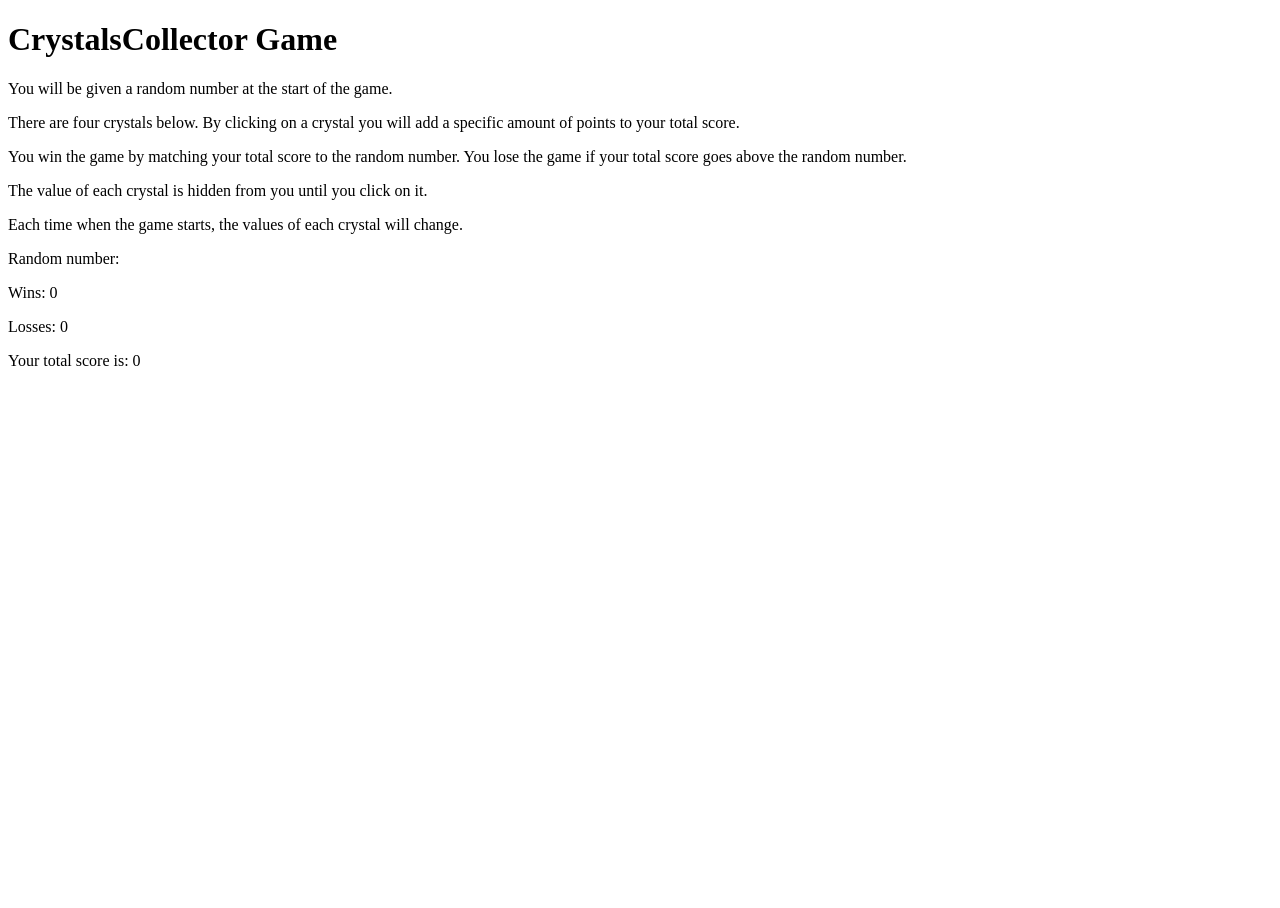
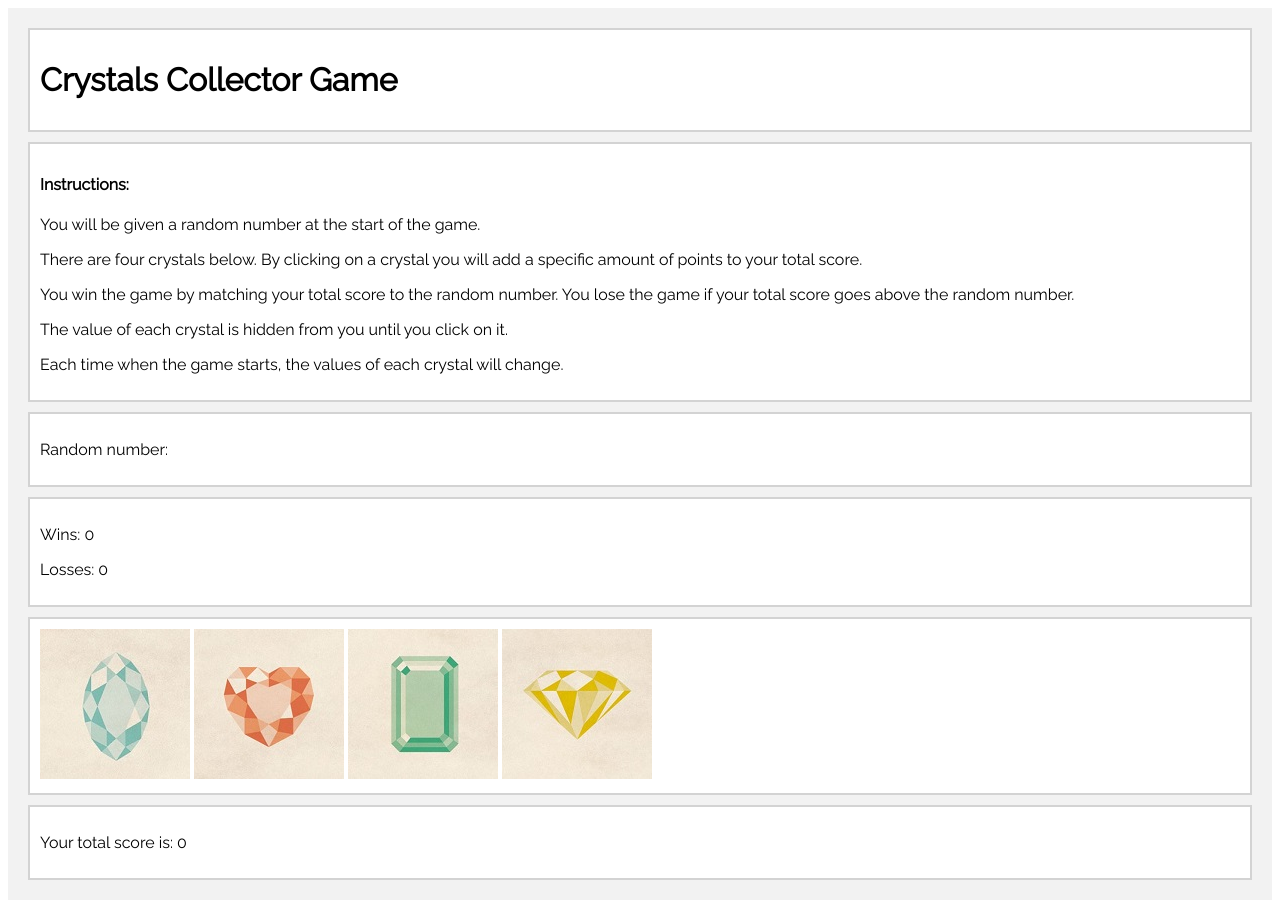
Before and after one commit to willajin/unit-4-game, a plain HTML site: page index.html in a window 1280 px wide. Before the commit the page ends 800 px from the top, so only its background shows below. Drawn offline with nearby package versions, Linux system fonts and the light colour scheme; a web font is replaced by a local one.

Commit message:
added crystal images; added basic CSS; added pseudo code to JS

```diff
--- a/assets/css/style.css
+++ b/assets/css/style.css
@@ -0,0 +1,47 @@
+.container {
+    padding: 10px;
+    font-family: 'Raleway', sans-serif;
+    background-color: #f2f2f2;
+}
+
+.header {
+    border: 2px solid lightgray;
+    padding: 10px;
+    margin: 10px;
+    background-color: white;
+}
+
+.instructions {
+    border: 2px solid lightgray;
+    padding: 10px;
+    margin: 10px;
+    background-color: white;
+}
+
+.randNumMatch {
+    border: 2px solid lightgray;
+    padding: 10px;
+    margin: 10px;
+    background-color: white;
+}
+
+.winsLosses {
+    border: 2px solid lightgray;
+    padding: 10px;
+    margin: 10px;
+    background-color: white;
+}
+
+.crystals {
+    border: 2px solid lightgray;
+    padding: 10px;
+    margin: 10px;
+    background-color: white;
+}
+
+.userScore {
+    border: 2px solid lightgray;
+    padding: 10px;
+    margin: 10px;
+    background-color: white;
+}
--- a/assets/javascript/game.js
+++ b/assets/javascript/game.js
@@ -0,0 +1,8 @@
+$(document).ready(function() {
+// initialize game with random number and random values assigned to crystals
+// on click for each crystal, add value of crystal to total score
+// if total score matches random number, user wins
+// if total score is greater than random number, user loses
+// restart game
+
+});
--- a/index.html
+++ b/index.html
@@ -5,30 +5,36 @@
     <meta charset="UTF-8">
     <meta name="viewport" content="width=device-width, initial-scale=1.0">
     <meta http-equiv="X-UA-Compatible" content="ie=edge">
-    <title>CrystalsCollector Game</title>
+    <title>Crystals Collector Game</title>
 
     <!-- Link jQuery -->
     <script src="https://ajax.googleapis.com/ajax/libs/jquery/3.3.1/jquery.min.js"></script>
 
     <!-- Link JavaScript -->
-    <script src="assets/javascript/game.js"></script>
+    <script src="./assets/javascript/game.js"></script>
 
     <!-- Link CSS -->
-    <link rel="stylesheet" href="assets/css/style.css" media="screen">
+    <link rel="stylesheet" href="./assets/css/style.css" media="screen">
+
+    <!-- Google Fonts -->
+    <link href="https://fonts.googleapis.com/css?family=Rufina|Scheherazade|Raleway" rel="stylesheet">
 
 </head>
 
 <body>
+    <div class="container">
         <div class="header">
-        <h1>CrystalsCollector Game</h1>
+            <h1>Crystals Collector Game</h1>
         </div>
 
         <div class="instructions">
+            <h4>Instructions:</h4>
             <p>You will be given a random number at the start of the game.</p>
             <p>There are four crystals below. By clicking on a crystal you will add a specific amount of points to your
                 total
                 score.</p>
-        <p>You win the game by matching your total score to the random number. You lose the game if your total score
+            <p>You win the game by matching your total score to the random number. You lose the game if your total
+                score
                 goes
                 above the random number.</p>
             <p>The value of each crystal is hidden from you until you click on it.</p>
@@ -45,13 +51,16 @@
         </div>
 
         <div class="crystals">
-        <!-- insert crystal pictures -->
+            <img src="./assets/images/blue_gem.jpg" alt="blue crystal" class="crystalImage" id="blue" />
+            <img src="./assets/images/red_gem.jpg" alt="red crystal" class="crystalImage" id="red" />
+            <img src="./assets/images/green_gem.jpg" alt="green crystal" class="crystalImage" id="green" />
+            <img src="./assets/images/yellow_gem.jpg" alt="yellow crystal" class="crystalImage" id="yellow" />
         </div>
 
         <div class="userScore">
             <p>Your total score is: <span id="totalScore">0</span></p>
         </div>
-
+    </div>
 </body>
 
 </html>
```
Also changed, not shown: assets/images/blue_gem.jpg (added), assets/images/green_gem.jpg (added), assets/images/jewels.jpg (added), assets/images/red_gem.jpg (added), assets/images/yellow_gem.jpg (added). Lines whose indentation alone changed are shown as unchanged.
